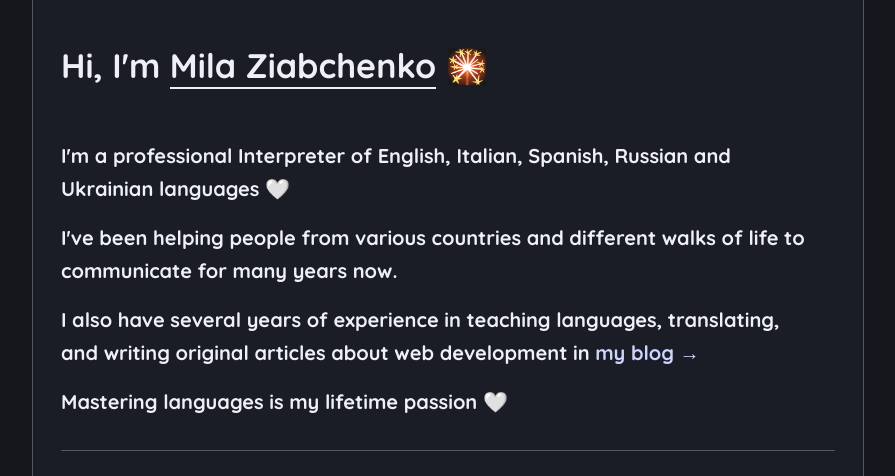
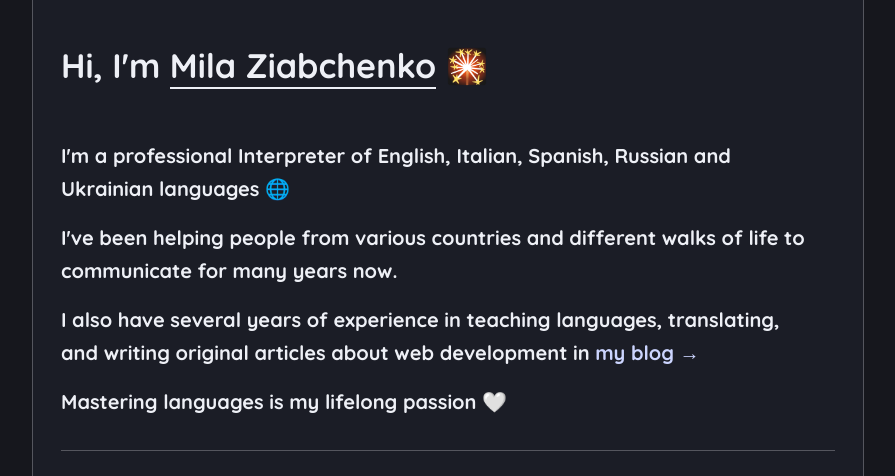
Before and after one commit to MilaZiabchenko/MILA_DEV-Website, a React (Vite) app: page /resume/interpreter in a window 1280 px wide. Shown: the part 780-1256 px from the top of the page, without its empty margins (192-1087 px from the left). Built offline with nearby package versions, Linux system fonts and the light colour scheme.

Commit message:
Update Interpreter.tsx

```diff
--- a/src/pages/resume/Interpreter.tsx
+++ b/src/pages/resume/Interpreter.tsx
@@ -12,7 +12,7 @@ const Interpreter = () => (
       </h2>
       <p>
         I'm a professional Interpreter of English, Italian, Spanish, Russian and
-        Ukrainian languages 🤍
+        Ukrainian languages 🌐
       </p>
       <p>
         I've been helping people from various countries and different walks of life
@@ -23,7 +23,7 @@ const Interpreter = () => (
         translating, and writing original articles about web development in{' '}
         <Link to='/articles'>my blog →</Link>
       </p>
-      <p>Mastering languages is my lifetime passion 🤍</p>
+      <p>Mastering languages is my lifelong passion 🤍</p>
     </section>
     <div className='grid'>
       <Contact />
```
